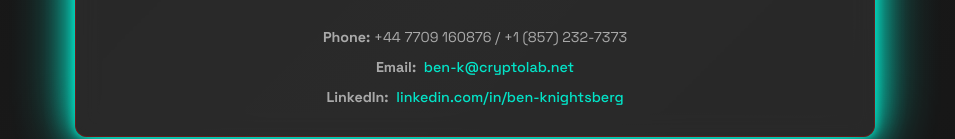
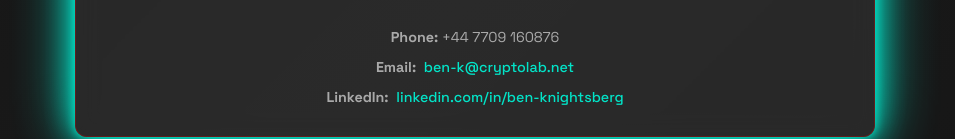
Before and after one commit to BenCSA174/BenCSA174.github.io, a plain HTML site: page index.html in a window 1280 px wide. Shown: the part 565-704 px from the top of the page, without its empty margins (165-1120 px from the left). Drawn offline with Linux system fonts and the light colour scheme.

Commit message:
Update index.html

```diff
--- a/index.html
+++ b/index.html
@@ -284,7 +284,7 @@
       <a href="https://u.is/en" target="_blank">u.is</a> - a platform for sharing ideas and projects that challenge the status quo.
     </p>
     <div class="contact">
-      <p><strong>Phone:</strong> +44 7709 160876 / +1 (857) 232-7373</p>
+      <p><strong>Phone:</strong> +44 7709 160876</p>
       <p><strong>Email:</strong> <a href="mailto:ben-k@cryptolab.net">ben-k@cryptolab.net</a></p>
       <p><strong>LinkedIn:</strong> <a href="https://www.linkedin.com/in/benthejamman" target="_blank">linkedin.com/in/ben-knightsberg</a></p>
     </div>
```
